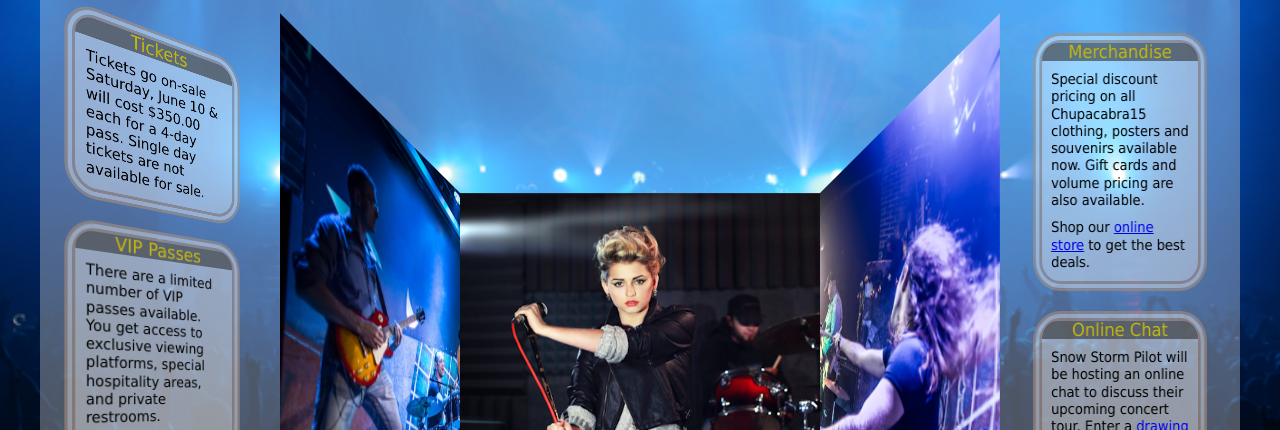
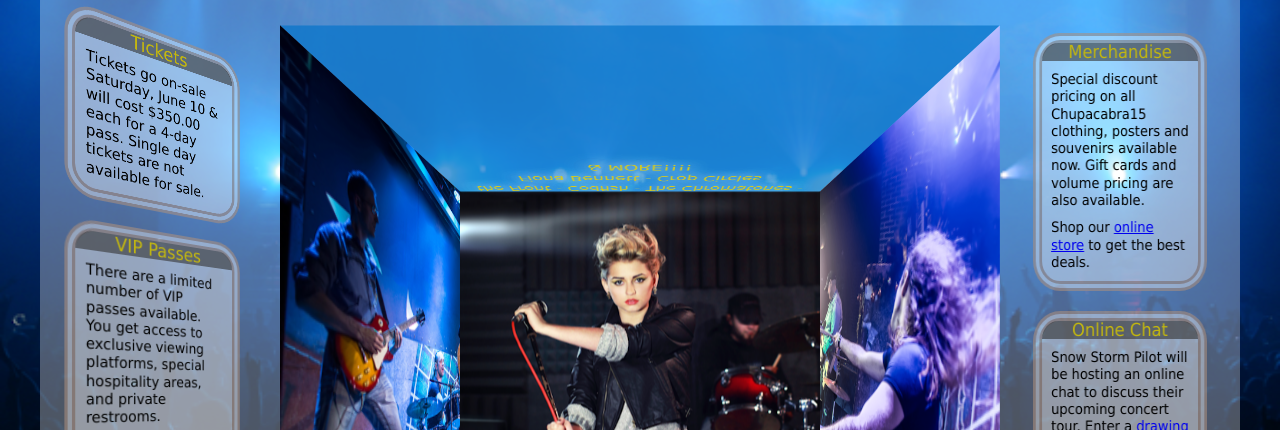
Before and after one commit to Gatomontes117/Gatomontes117.github.io-project-CSW-38, a plain HTML site: page index.html in a window 1280 px wide. Shown: the part 363-793 px from the top of the page. Drawn offline with Linux system fonts and the light colour scheme.

Commit message:
Update cf_effects.css

```diff
--- a/cf_effects.css
+++ b/cf_effects.css
@@ -53,19 +53,20 @@ section aside h1 {
    transform: rotateY(-25deg);
 }
 /* Cube Styles */
+#center {
+   perspective: 450px;
+}
 div#cube {
    position: relative;
    margin: 180px auto 150px auto;
    width: 400px;
    height: 400px;
-   perspective: 450px;
    transform-style: preserve-3d;
 }
 .cube_face {
    position: absolute;
    width: 400px;
    height: 400px;
-   backface-visibility: hidden;
 }
 #cube_front {
    transform: translateZ(-50px);
```
